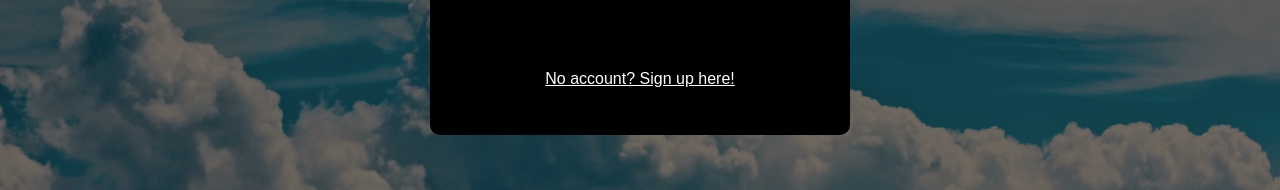
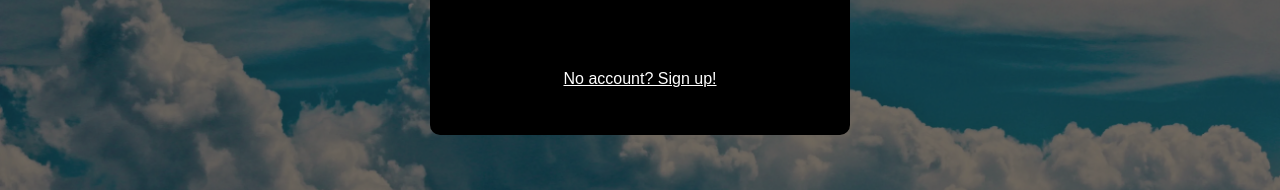
Before and after one commit to Cryptiicc/Clicker-Simulator-, a plain HTML site: page index.html in a window 1280 px wide. Shown: the part 545-735 px from the top of the page. Drawn offline with Linux system fonts and the light colour scheme.

Commit message:
Fixed text

```diff
--- a/index.html
+++ b/index.html
@@ -221,7 +221,7 @@
                     <div class="h-captcha" data-theme="dark" data-sitekey="0a53f83a-53b9-4560-956c-65956117f338"></div>
                     <button class="submit_content" onclick="login()">login</button>
 
-                    <a href="#" class="signup_href" onclick="signup_href()">No account? Sign up here!</a>
+                    <a href="#" class="signup_href" onclick="signup_href()">No account? Sign up!</a>
                 </div>
             </body>
     </html>
```
